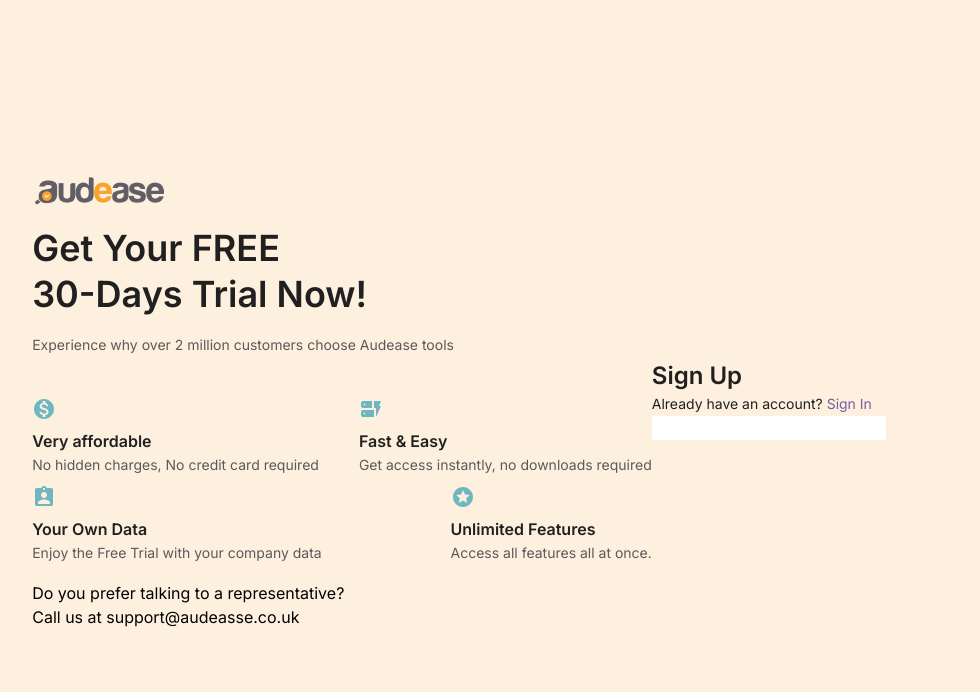
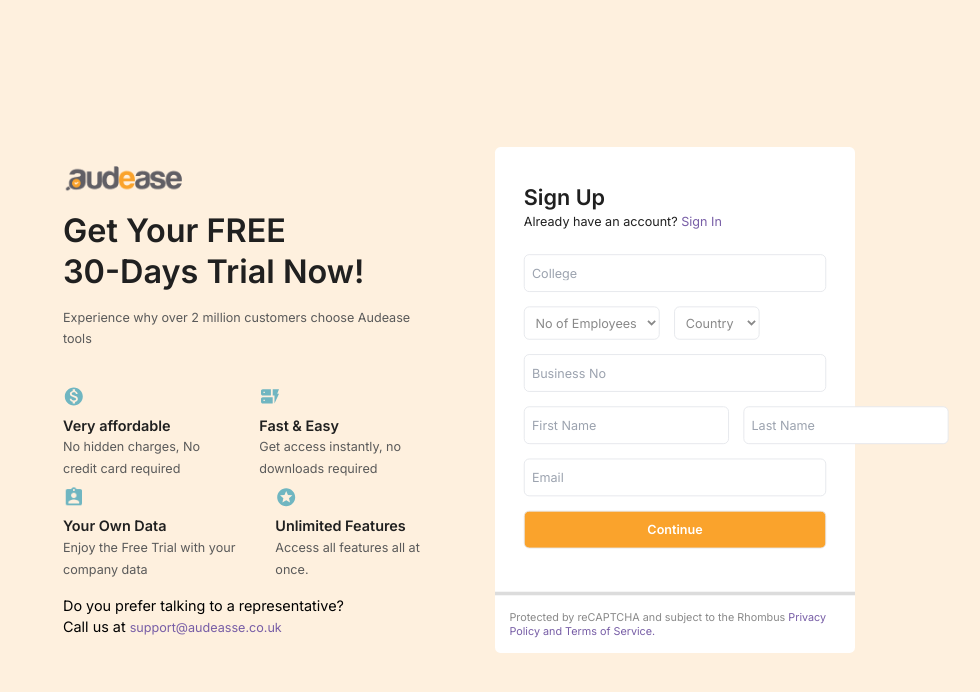
Before and after one commit to Audease/frontend-mvp, a Next.js app: page /signup in a window 1280 px wide. Shown: the top 692 px of the page, without its empty margins (181-1161 px from the left). Built offline with nearby package versions, Linux system fonts and the light colour scheme.

Commit message:
Almost done with the first page

```diff
--- /dev/null
+++ b/src/app/components/button.tsx
@@ -0,0 +1,18 @@
+"use client";
+
+export default function Button({ buttonText }) {
+  const handleClick = () => {
+    console.log("Button Clicked");
+  };
+
+  return (
+    <div>
+      <button
+        onClick={handleClick}
+        className="mt-4 py-2 text-white text-h2 border rounded-md bg-gold1 w-full font-semibold"
+      >
+        {buttonText}
+      </button>
+    </div>
+  );
+}
--- a/src/app/components/inputField.tsx
+++ /dev/null
@@ -1,7 +0,0 @@
-export default function InputField() {
-    return (
-      <div>
-        <input type="text" />
-      </div>
-    )
-  }
--- /dev/null
+++ b/src/app/components/inputFields.tsx
@@ -0,0 +1,48 @@
+"use client";
+
+import { useState } from "react";
+
+export default function InputField({ className, type, placeholder }) {
+  const [selectedOption, setSelectedOption] = useState("");
+
+  const handleChange = (e) => {
+    setSelectedOption(e.target.value);
+    console.log(e.target.value);
+  };
+
+  return (
+    <div>
+      <input
+        type={type}
+        placeholder={placeholder}
+        value={selectedOption}
+        onChange={handleChange}
+        className={`${className} border rounded-md p-2 text-h2 text-tgrey1 font-normal`}
+      />
+    </div>
+  );
+}
+
+export function InputFieldWithDropdown({ className, placeholder }) {
+  const [selectedOption, setSelectedOption] = useState("");
+
+  const handleChange = (e) => {
+    setSelectedOption(e.target.value);
+    console.log(e.target.value);
+  };
+
+  return (
+    <div>
+      <select
+        value={selectedOption}
+        onChange={handleChange}
+        className={`${className} border rounded-md p-2 bg-white text-h2 text-tgrey1 font-normal`}
+      >
+        <option value="">{placeholder}</option>
+        <option value="option1">Option 1</option>
+        <option value="option2">Option 2</option>
+        <option value="option3">Option 3</option>
+      </select>
+    </div>
+  );
+}
--- a/src/app/signup/form.tsx
+++ b/src/app/signup/form.tsx
@@ -1,15 +1,66 @@
-import InputField from "../components/inputField";
+import Button from "../components/button";
+import InputField, { InputFieldWithDropdown } from "../components/inputFields";
 
 export default function Form() {
-    return (
-      <form>
-        <div className="text-tblack">
-            <h3 className="font-semibold  text-h3">Sign Up</h3>
-            <p className="font-normal text-h2">Already have an account? <span className="text-h2 text-link1">Sign In</span></p>
+  return (
+    <div className="text-tblack bg-white rounded-md ">
+      <form className="p-8">
+        <div className="py-2">
+          <h3 className="font-semibold  text-h3">Sign Up</h3>
+          <p className="font-normal text-h2">
+            Already have an account?{" "}
+            <span className="text-h2 text-link1">Sign In</span>
+          </p>
         </div>
-        <div>
-            <InputField />
+        {/* Input fields  */}
+        <div className="mt-4">
+          <InputField
+            className={`w-full`}
+            type={`text`}
+            placeholder={`College`}
+          />
+          <div className="flex flex-row my-4 space-x-4">
+            <InputFieldWithDropdown
+              placeholder={`No of Employees`}
+              className={``}
+            />
+            <InputFieldWithDropdown placeholder={`Country`} className={``} />
+          </div>
+          <InputField
+            className={`w-full`}
+            type={`text`}
+            placeholder={`Business No`}
+          />
+          <div className="flex flex-row my-4 space-x-4">
+            <InputField
+              className={``}
+              type={`text`}
+              placeholder={`First Name`}
+            />
+            <InputField
+              className={``}
+              type={`text`}
+              placeholder={`Last Name`}
+            />
+          </div>
+          <InputField
+            className={`w-full`}
+            type={`email`}
+            placeholder={`Email`}
+          />
         </div>
+        <Button buttonText={`Continue`} />
       </form>
-    )
-  }
+      <hr className="border-2 border-tgrey2 my-4" />
+      <div className="pb-4 px-4">
+        <p className="font-normal text-h4 text-tgrey1">
+          Protected by reCAPTCHA and subject to the Rhombus{" "}
+          <span className="text-h4 text-link1">
+            {" "}
+            Privacy Policy and Terms of Service.
+          </span>{" "}
+        </p>
+      </div>
+    </div>
+  );
+}
--- a/src/app/signup/layout.tsx
+++ b/src/app/signup/layout.tsx
@@ -2,10 +2,12 @@ import Form from "./form";
 
 export default function Layout({ children }: { children: React.ReactNode }) {
   return (
-    <div className="flex flex-row h-screen justify-center items-center m-auto bg-bgDefault">
-      <div>{children}</div>
-      <div>
-        <Form />
+    <div className="bg-bgDefault ">
+      <div className="flex flex-row justify-center items-center h-screen max-w-[1400px] m-auto space-x-20 scale-[0.9]">
+        <div className="w-[25rem]">{children}</div>
+        <div className="w-[25rem]">
+          <Form />
+        </div>
       </div>
     </div>
   );
--- a/src/app/signup/page.tsx
+++ b/src/app/signup/page.tsx
@@ -26,7 +26,7 @@ export default function SignUp() {
         </div>
         {/* Text 2  */}
         <div className="my-4">
-          <div className="flex flex-row justify-between space-x-10">
+          <div className="flex flex-row space-x-10">
           <div>
             <Image
               src="/icon1.svg"
@@ -50,7 +50,7 @@ export default function SignUp() {
             <p className="font-normal text-h2 text-tblack2 ">Get access instantly, no downloads required</p>
           </div>
           </div>
-          <div className="flex flex-row justify-between">
+          <div className="flex flex-row">
           <div className="">
             <Image
               src="/icon3.png"
@@ -78,7 +78,7 @@ export default function SignUp() {
         {/* Text 3  */}
         <div className="mt-4">
           <p>Do you prefer talking to a representative?</p>
-          <p>Call us at <span>support@audeasse.co.uk</span></p>
+          <p>Call us at <span className="text-h2 text-link1">support@audeasse.co.uk</span></p>
         </div>
       </div>
     </div>
--- a/tailwind.config.js
+++ b/tailwind.config.js
@@ -14,15 +14,20 @@ module.exports = {
 
       colors: {
         'bgDefault': '#FEF0DE',
+        'gold1': '#FAA32C',
         'tblack': '#202020',
         'tblack2': '#5A5A5A',
+        'tgrey1': '#898989',
         'link1': '#775DA6',
+        'tgrey2': '#DCDCDC',
       },
 
       fontSize: {
         h1: ['2.25rem', '2.875rem'],
+        h3: ['1.5rem', '1.98rem'],
         h2: ['0.875rem', '1.5rem'],
-        h3: ['1.5rem', '1.98rem'],
+        h4: ['0.75rem', '1rem'],
+
       }
     },
   },
```
